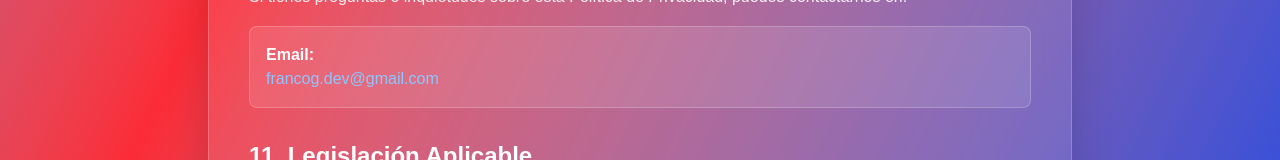
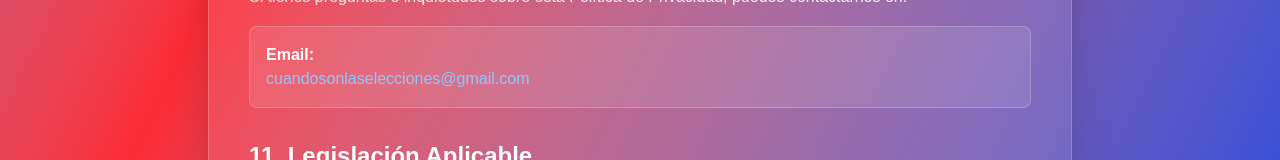
Before and after one commit to FrancoGalaz/elecciones-chile-2025, a Next.js app: page /politica-privacidad in a window 1280 px wide. Shown: the part 2180-2340 px from the top of the page. Built offline with nearby package versions, Linux system fonts and the light colour scheme.

Commit message:
correo politicas de privacidad

```diff
--- a/pages/politica-privacidad.js
+++ b/pages/politica-privacidad.js
@@ -153,10 +153,10 @@ export default function PoliticaPrivacidad() {
               <div className="bg-white/10 rounded-lg p-4 border border-white/20">
                 <p className="text-white font-semibold">Email:</p>
                 <a
-                  href="mailto:francog.dev@gmail.com"
+                  href="mailto:cuandosonlaselecciones@gmail.com"
                   className="text-blue-300 hover:text-blue-200"
                 >
-                  francog.dev@gmail.com
+                  cuandosonlaselecciones@gmail.com
                 </a>
               </div>
             </section>
```
